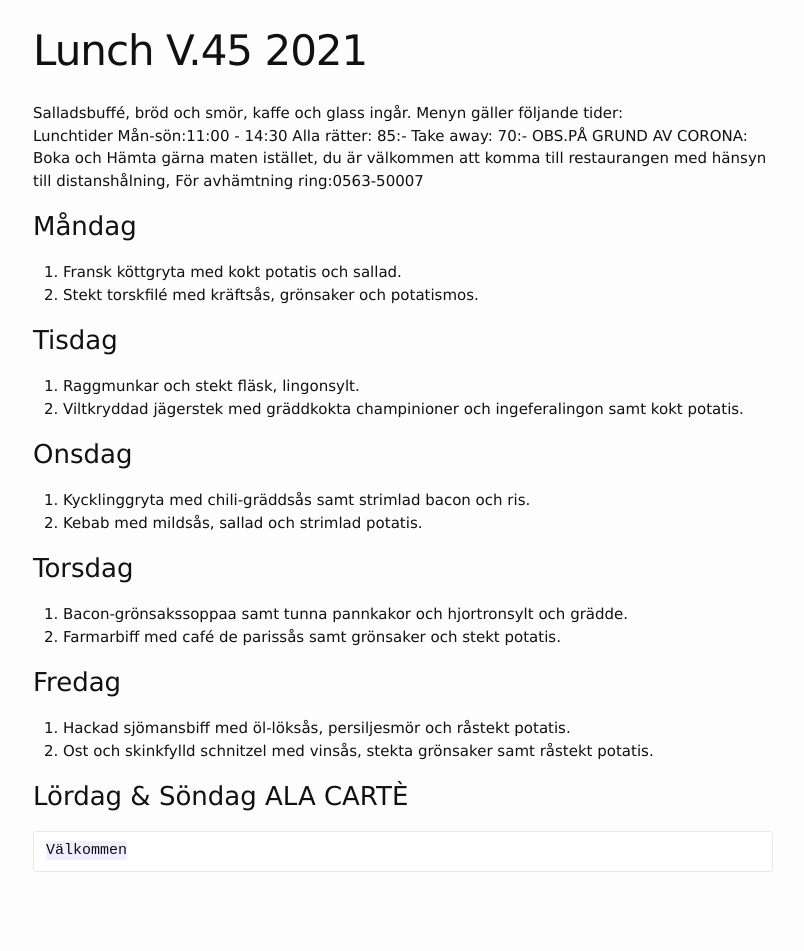
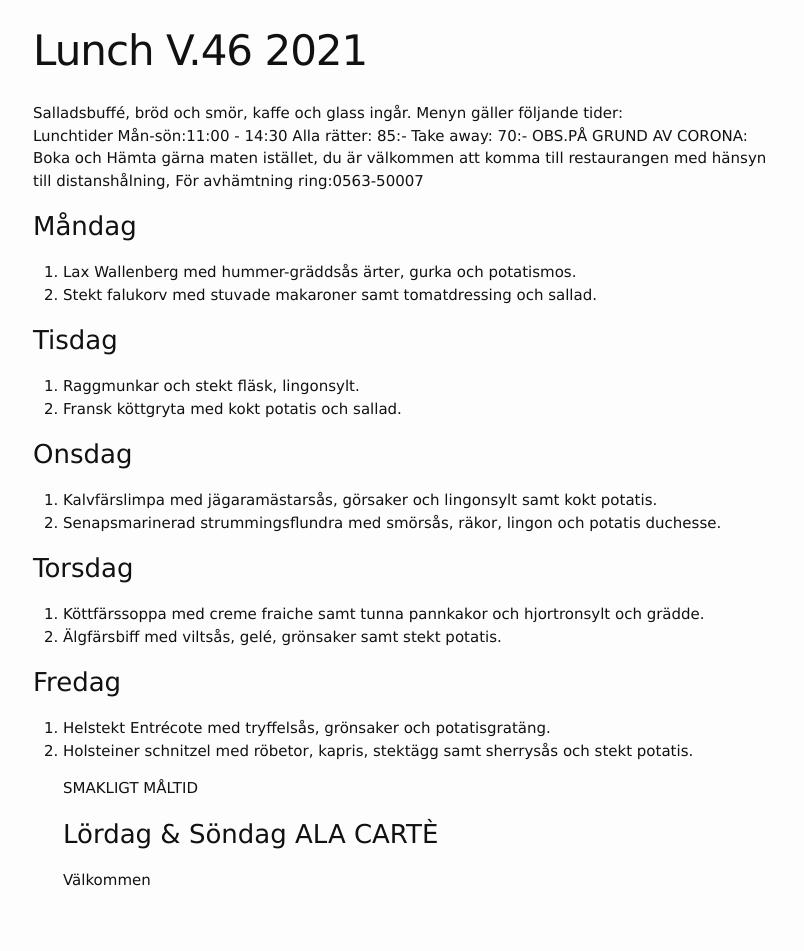
Before and after one commit to FarInn62/farinn62.github.io, a Jekyll site: the page built from lunch.md, in a window 1280 px wide. Shown: the whole page, without its empty margins (237-1041 px from the left). Built offline with Jekyll 4.4.1, drawn with Linux system fonts in a browser that asks for light colours.

Commit message:
Update lunch.md

```diff
--- a/lunch.md
+++ b/lunch.md
@@ -1,6 +1,6 @@
 ---
 layout: foodmenu
-title: Lunch V.45  2021
+title: Lunch V.46  2021
 permalink: /lunch/
 published: true
 ---
@@ -12,26 +12,26 @@ OBS.PÅ GRUND AV CORONA: Boka och Hämta gärna maten istället, du är välkomm
 
 
 ### Måndag
-1. Fransk köttgryta med kokt potatis och sallad.
-2. Stekt torskfilé med kräftsås, grönsaker och potatismos.
+1. Lax Wallenberg med hummer-gräddsås ärter, gurka och potatismos.
+2. Stekt falukorv med stuvade makaroner samt tomatdressing och sallad.
 
 ### Tisdag
 1. Raggmunkar och stekt fläsk, lingonsylt.
-2. Viltkryddad jägerstek med gräddkokta champinioner och ingeferalingon samt kokt potatis.
+2. Fransk köttgryta med kokt potatis och sallad.
 
 ### Onsdag
-1. Kycklinggryta med chili-gräddsås samt strimlad bacon och ris.
-2. Kebab med mildsås, sallad och strimlad potatis.
+1. Kalvfärslimpa med jägaramästarsås, görsaker och lingonsylt samt kokt potatis.
+2. Senapsmarinerad strummingsflundra med smörsås, räkor, lingon och potatis duchesse.
 
 ### Torsdag
-1. Bacon-grönsakssoppaa samt tunna pannkakor och hjortronsylt och grädde.
-2. Farmarbiff med café de parissås samt grönsaker och stekt potatis.
+1. Köttfärssoppa med creme fraiche samt tunna pannkakor och hjortronsylt och grädde.
+2. Älgfärsbiff med viltsås, gelé, grönsaker samt stekt potatis.
 
 ### Fredag
-1. Hackad sjömansbiff med öl-löksås, persiljesmör och råstekt potatis.
-2. Ost och skinkfylld schnitzel med vinsås, stekta grönsaker samt råstekt potatis.
+1. Helstekt Entrécote med tryffelsås, grönsaker och potatisgratäng.
+2. Holsteiner schnitzel med röbetor, kapris, stektägg samt sherrysås och stekt potatis.
 
-
+    SMAKLIGT MÅLTID
 ### Lördag & Söndag ALA CARTÈ
 
     Välkommen
```
